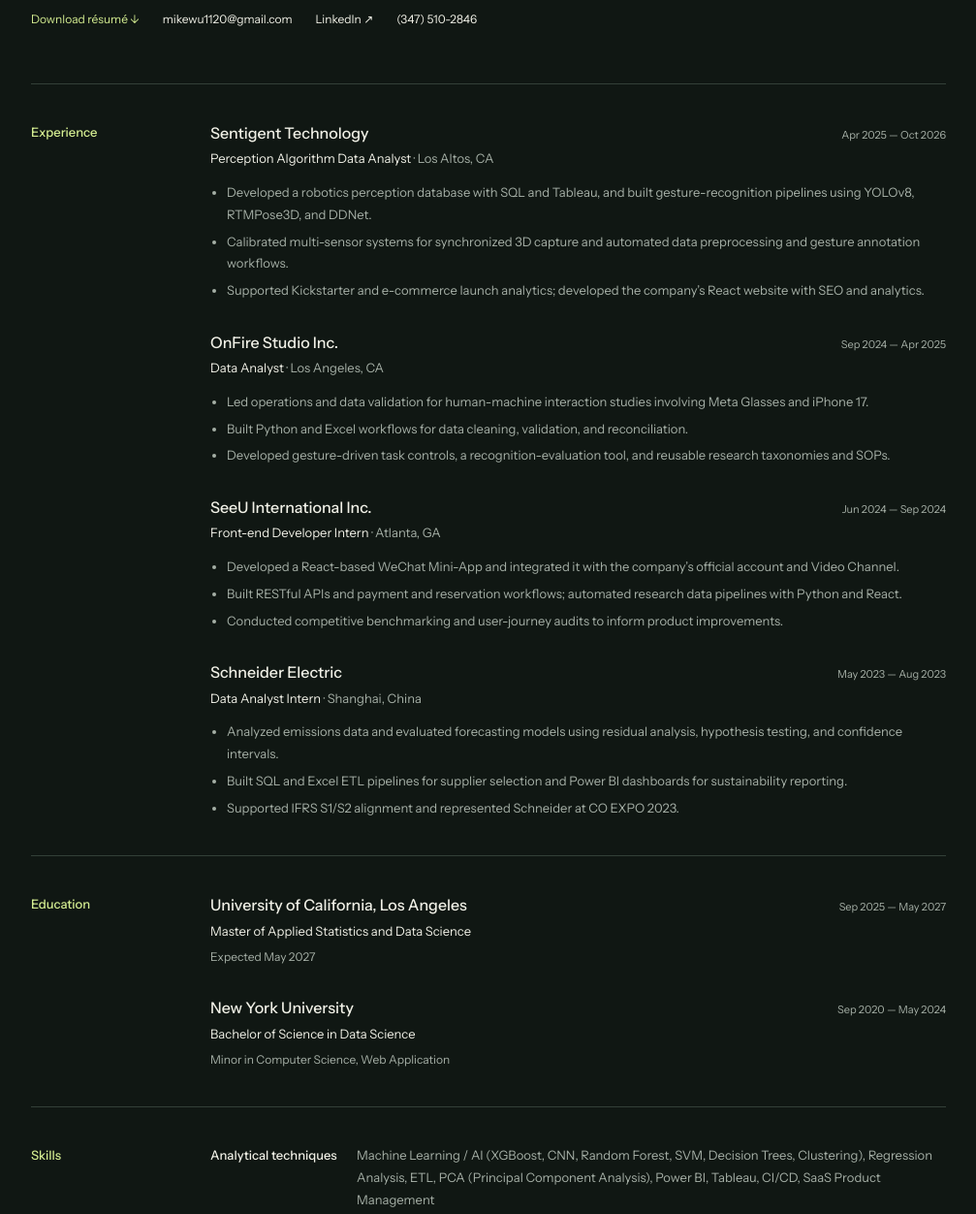
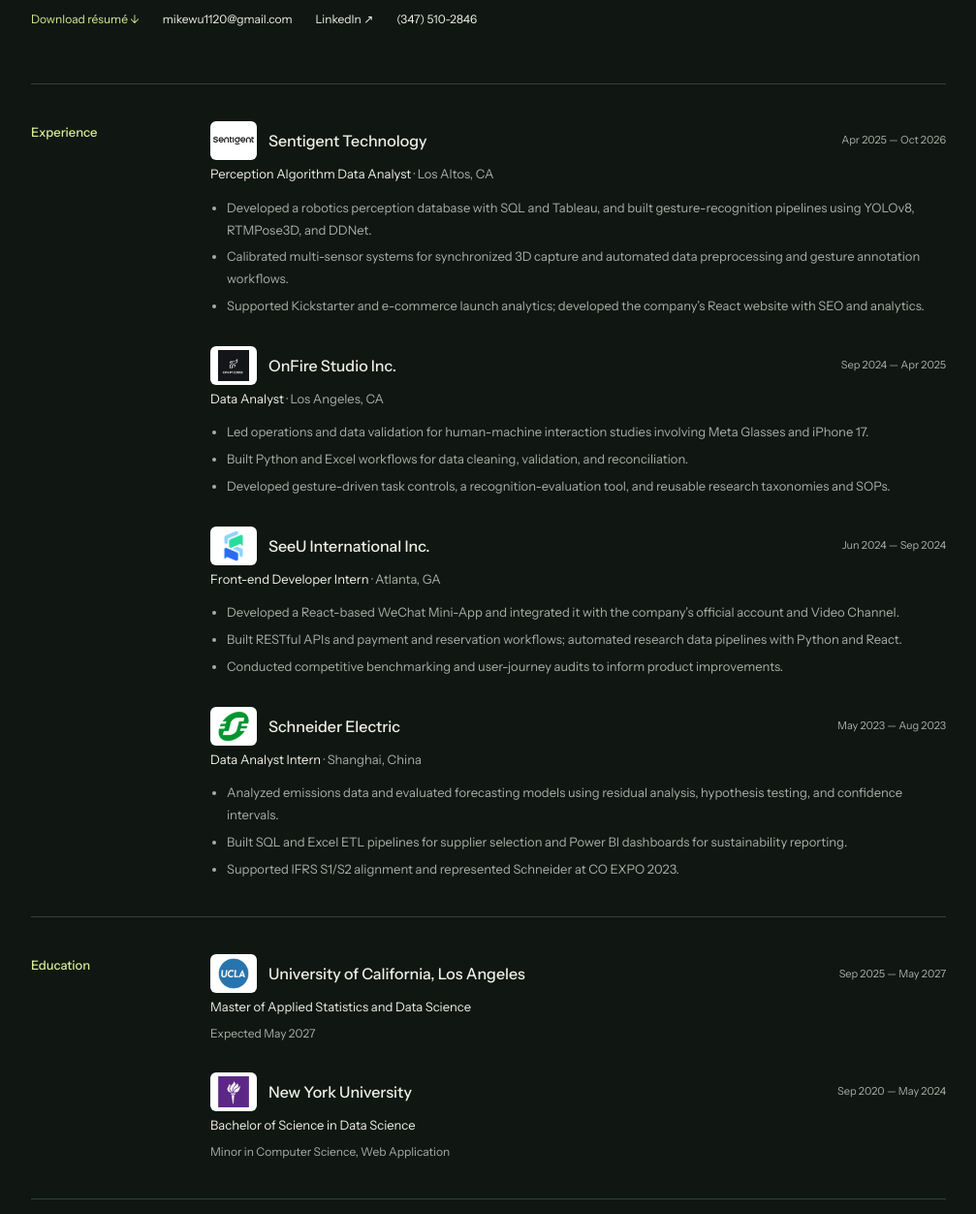
Before and after one commit to mikewu1120/mikewuresumeeng.github.io, a plain HTML site: page index.html in a window 1280 px wide. Shown: the part 360-1612 px from the top of the page at 97% size, without its empty margins (136-1143 px from the left). Drawn offline with Linux system fonts and the light colour scheme.

Commit message:
Add company and university logos beside resume entries

```diff
--- a/index.html
+++ b/index.html
@@ -40,7 +40,7 @@
         <h2 id="experience-title">Experience</h2>
         <div class="section-content">
           <article class="entry">
-            <div class="entry-heading"><h3>Sentigent Technology</h3><p class="date">Apr 2025 — Oct 2026</p></div>
+            <div class="entry-heading"><h3 class="organization"><span class="logo-slot wordmark-logo" aria-hidden="true"><img src="assets/logos/sentigent.png" alt="" width="40" height="40"></span><span>Sentigent Technology</span></h3><p class="date">Apr 2025 — Oct 2026</p></div>
             <p class="role">Perception Algorithm Data Analyst <span>· Los Altos, CA</span></p>
             <ul>
               <li>Developed a robotics perception database with SQL and Tableau, and built gesture-recognition pipelines using YOLOv8, RTMPose3D, and DDNet.</li>
@@ -49,7 +49,7 @@
             </ul>
           </article>
           <article class="entry">
-            <div class="entry-heading"><h3>OnFire Studio Inc.</h3><p class="date">Sep 2024 — Apr 2025</p></div>
+            <div class="entry-heading"><h3 class="organization"><span class="logo-slot" aria-hidden="true"><img src="assets/logos/onfire.png" alt="" width="40" height="40"></span><span>OnFire Studio Inc.</span></h3><p class="date">Sep 2024 — Apr 2025</p></div>
             <p class="role">Data Analyst <span>· Los Angeles, CA</span></p>
             <ul>
               <li>Led operations and data validation for human-machine interaction studies involving Meta Glasses and iPhone 17.</li>
@@ -58,7 +58,7 @@
             </ul>
           </article>
           <article class="entry">
-            <div class="entry-heading"><h3>SeeU International Inc.</h3><p class="date">Jun 2024 — Sep 2024</p></div>
+            <div class="entry-heading"><h3 class="organization"><span class="logo-slot " aria-hidden="true"><img src="assets/logos/seeu.png" alt="" width="40" height="40"></span><span>SeeU International Inc.</span></h3><p class="date">Jun 2024 — Sep 2024</p></div>
             <p class="role">Front-end Developer Intern <span>· Atlanta, GA</span></p>
             <ul>
               <li>Developed a React-based WeChat Mini-App and integrated it with the company’s official account and Video Channel.</li>
@@ -67,7 +67,7 @@
             </ul>
           </article>
           <article class="entry">
-            <div class="entry-heading"><h3>Schneider Electric</h3><p class="date">May 2023 — Aug 2023</p></div>
+            <div class="entry-heading"><h3 class="organization"><span class="logo-slot " aria-hidden="true"><img src="assets/logos/schneider.png" alt="" width="40" height="40"></span><span>Schneider Electric</span></h3><p class="date">May 2023 — Aug 2023</p></div>
             <p class="role">Data Analyst Intern <span>· Shanghai, China</span></p>
             <ul>
               <li>Analyzed emissions data and evaluated forecasting models using residual analysis, hypothesis testing, and confidence intervals.</li>
@@ -81,12 +81,12 @@
         <h2 id="education-title">Education</h2>
         <div class="section-content">
           <article class="entry">
-            <div class="entry-heading"><h3>University of California, Los Angeles</h3><p class="date">Sep 2025 — May 2027</p></div>
+            <div class="entry-heading"><h3 class="organization"><span class="logo-slot " aria-hidden="true"><img src="assets/logos/ucla.png" alt="" width="40" height="40"></span><span>University of California, Los Angeles</span></h3><p class="date">Sep 2025 — May 2027</p></div>
             <p class="role">Master of Applied Statistics and Data Science</p>
             <p class="note">Expected May 2027</p>
           </article>
           <article class="entry">
-            <div class="entry-heading"><h3>New York University</h3><p class="date">Sep 2020 — May 2024</p></div>
+            <div class="entry-heading"><h3 class="organization"><span class="logo-slot " aria-hidden="true"><img src="assets/logos/nyu.png" alt="" width="40" height="40"></span><span>New York University</span></h3><p class="date">Sep 2020 — May 2024</p></div>
             <p class="role">Bachelor of Science in Data Science</p>
             <p class="note">Minor in Computer Science, Web Application</p>
           </article>
--- a/styles.css
+++ b/styles.css
@@ -30,7 +30,11 @@ h1 { margin: 16px 0 18px; font: 400 clamp(42px, 6vw, 64px)/1.15 'DM Serif Displa
 .resume-section { display: grid; grid-template-columns: 145px minmax(0, 1fr); gap: 40px; padding: 38px 0; border-top: 1px solid var(--line); }
 h2 { font-size: 13px; font-weight: 500; color: var(--accent); }
 .entry + .entry { margin-top: 30px; }
-.entry-heading { display: flex; justify-content: space-between; align-items: baseline; flex-wrap: wrap; gap: 4px 20px; }
+.entry-heading { display: flex; justify-content: space-between; align-items: center; flex-wrap: wrap; gap: 8px 20px; }
+.organization { display: flex; align-items: center; gap: 12px; }
+.logo-slot { display: flex; align-items: center; justify-content: center; flex: 0 0 48px; width: 48px; height: 40px; padding: 4px; border-radius: 6px; background: #fff; overflow: hidden; }
+.logo-slot img { display: block; width: 100%; height: 100%; object-fit: contain; }
+.wordmark-logo { padding-inline: 3px; }
 h3 { font-size: 16px; line-height: 1.5; font-weight: 500; }
 .date { font-size: 11px; color: var(--muted); white-space: nowrap; }
 .role { margin-top: 3px; font-size: 13px; }
```
Also changed, not shown: assets/logos/nyu.png (added), assets/logos/onfire.png (added), assets/logos/schneider.png (added), assets/logos/seeu.png (added), assets/logos/sentigent.png (added), assets/logos/ucla.png (added).
